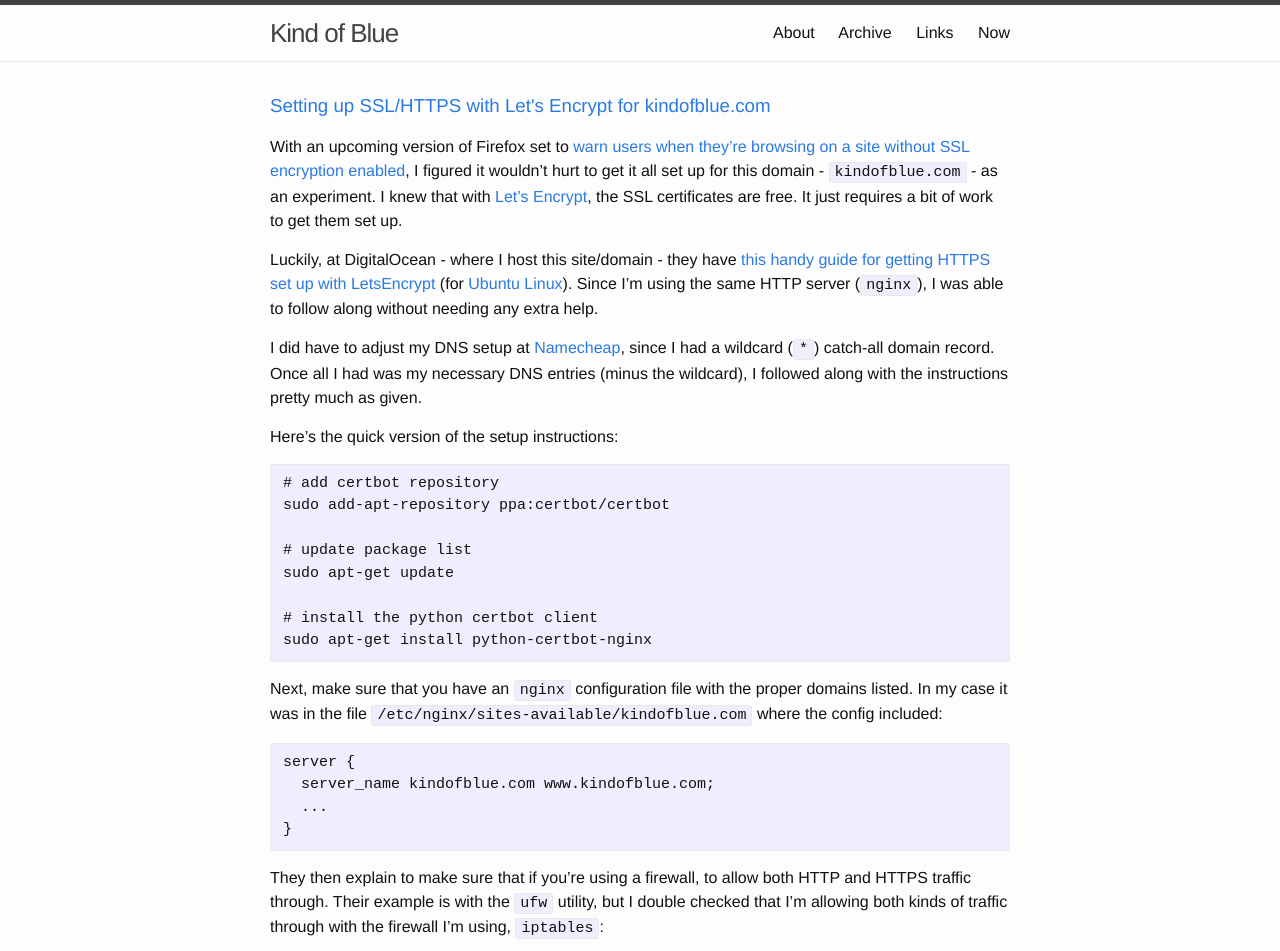
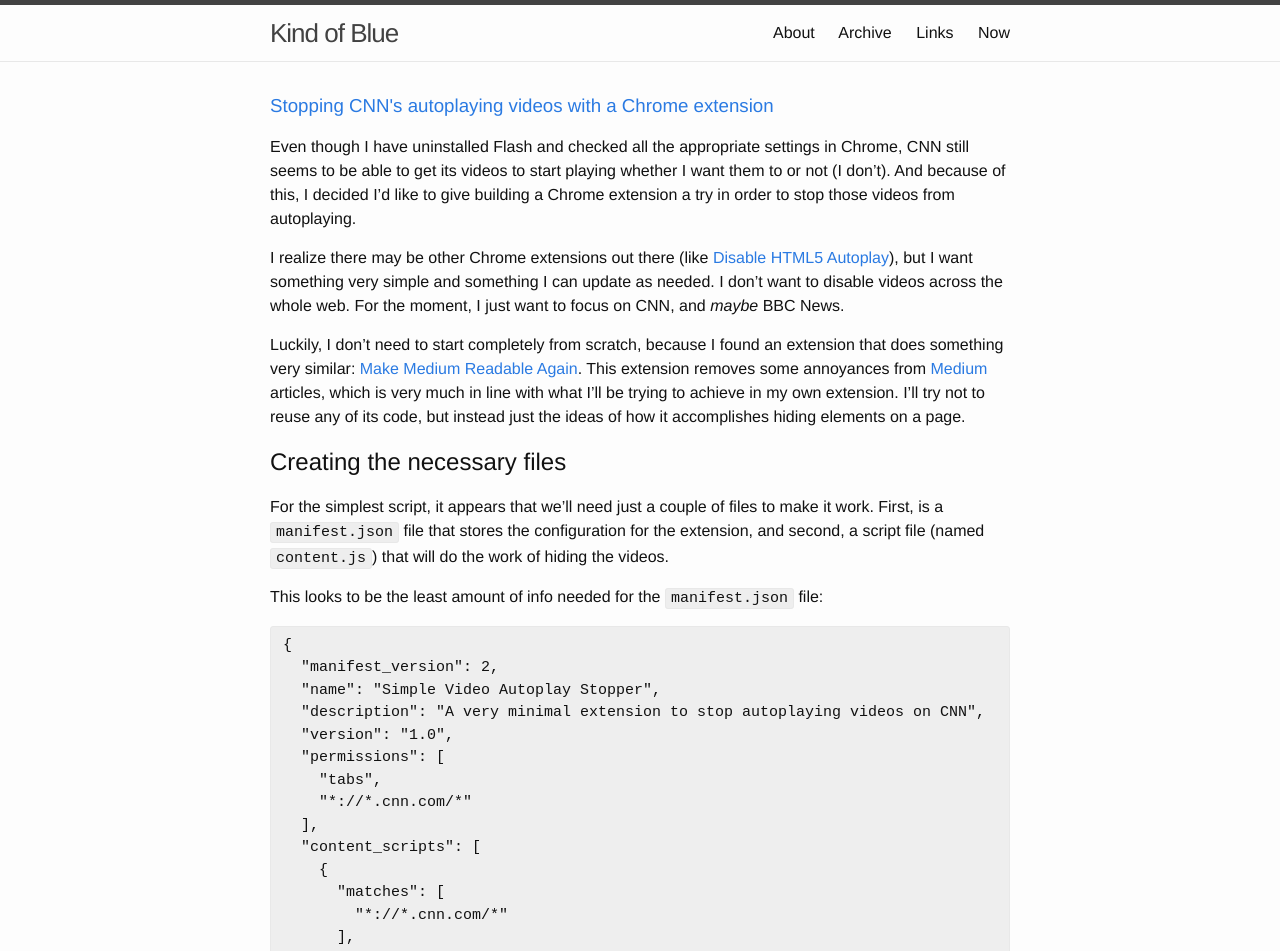
Before and after one commit to billturner/older_new_kindofblue.com, a Jekyll site: the page built from index.html, in a window 1280 px wide. Shown: the top 951 px of the page. Built offline with Jekyll 4.4.1, drawn with Linux system fonts in a browser that asks for light colours; the list of posts is cut into pages by our own code; some of the changed text lies outside the part shown.

Commit message:
Adding chrome extension post

````diff
--- a/_config.yml
+++ b/_config.yml
@@ -20,6 +20,7 @@
 
 # Build settings
 markdown: kramdown
+highlighter: none
 
 gems:
   - jekyll-paginate
--- /dev/null
+++ b/_posts/2017/11/2017-11-15-stop-cnn-video-autoplay-chrome-extension.md
@@ -0,0 +1,147 @@
+---
+layout: post
+title:  "Stopping CNN's autoplaying videos with a Chrome extension"
+date: 2017-11-15 20:20:00 -0500
+description: "I'm sick of CNN's autoplay videos, and I'd like to learn how to write a Chrome extension"
+tags:
+- chrome
+- javascript
+- programming
+---
+Even though I have uninstalled Flash and checked all the appropriate settings in Chrome, CNN still seems to be able to get its videos to start playing whether I want them to or not (I don't). And because of this, I decided I'd like to give building a Chrome extension a try in order to stop those videos from autoplaying.
+
+I realize there may be other Chrome extensions out there (like [Disable HTML5 Autoplay](https://chrome.google.com/webstore/detail/disable-html5-autoplay/efdhoaajjjgckpbkoglidkeendpkolai?hl=en-US)), but I want something very simple and something I can update as needed. I don't want to disable videos across the whole web. For the moment, I just want to focus on CNN, and _maybe_ BBC News.
+
+Luckily, I don't need to start completely from scratch, because I found an extension that does something very similar: [Make Medium Readable Again](https://github.com/thebaer/MMRA "The GitHub repo for the MMRA extension"). This extension removes some annoyances from [Medium](https://medium.com/ "The Medium site") articles, which is very much in line with what I'll be trying to achieve in my own extension. I'll try not to reuse any of its code, but instead just the ideas of how it accomplishes hiding elements on a page.
+
+# Creating the necessary files
+
+For the simplest script, it appears that we'll need just a couple of files to make it work. First, is a `manifest.json` file that stores the configuration for the extension, and second, a script file (named `content.js`) that will do the work of hiding the videos.
+
+This looks to be the least amount of info needed for the `manifest.json` file:
+
+```json
+{
+  "manifest_version": 2,
+  "name": "Simple Video Autoplay Stopper",
+  "description": "A very minimal extension to stop autoplaying videos on CNN",
+  "version": "1.0",
+  "permissions": [
+    "tabs",
+    "*://*.cnn.com/*"
+  ],
+  "content_scripts": [
+    {
+      "matches": [
+        "*://*.cnn.com/*"
+      ],
+      "js": ["content.js"]
+    }
+  ]
+}
+```
+
+And the script that does all the work, `content.js`. Just to make sure it'll work on CNN pages, I'll just have it print something to the dev console.
+
+```javascript
+console.log('Success! You are on a CNN page.');
+```
+
+# Install your simple extension
+
+Now, with those two files in a directory on their own, you can add them in Chrome. On the Extensions page (via Windows menu, then choose Extensions), you will need to check the "Developer mode" checkbox, and then click the "Load unpacked extension..." button. From there choose the directory with those files, and then you should see something like this:
+
+![Screenshot of extensions page with new extension's details](https://c1.staticflickr.com/5/4527/37715490044_5505310c8a_c.jpg)
+
+Once installed, open up the Chrome dev console and if you go to CNN's website (any page), you should see the message above (possibly hard to find amongst a whole bunch of other messages):
+
+![Screenshot of dev console log showing our success message](https://c1.staticflickr.com/5/4524/38398814842_723259448d_c.jpg)
+
+And if you visit any other non-CNN website, you should _not_ see that message in the dev console.
+
+# Let's block some video
+
+The CNN HTML and CSS code isn't the greatest, but they do seem to follow some common patterns when it comes to their video players. It appears that many of the video players on the CNN site have a `<div>` with a class name of `media__video`, which looks something like this:
+
+```html
+<div class="js-media__video media__video" id="media__video_large-media_0--wrapper">
+  ... evil video player ...
+</div>
+```
+
+My goal at this point is to just wipe the video from the page completely. I don't want to temporarily disable it and provide a link to play it. And I don't want to replace the video with a "blocked" icon, or something like that. There has yet to be a time that I actually wanted to watch the CNN videos. I just want it gone.
+
+So, let's just wipe the video player off the page completely. Here's just about the least amount of code needed to accomplish deleting the videos:
+
+```javascript
+// in case there are multiple videos, let's find all of 'em
+const playerWrappers = container.querySelectorAll('.media__video');
+
+// now, delete them from the DOM
+playerWrappers.forEach(player => {
+  player.parentNode.removeChild(player);
+});
+
+```
+
+# Let's give it a try
+
+Once you've installed an "unpacked extension" from local code, you can always update the extension by clicking the "Reload" link - shown in the first screenshot above with the Apple symbol next to it (it will look different depending on your OS).
+
+Now if we visit a CNN page with video we should no longer see the video at the top of the article. Here's what it looks like with the extenstion disabled (or not installed):
+
+![Screenshot of the CNN page with the video present](https://c1.staticflickr.com/5/4536/38418137892_aa206fbf5c_c.jpg)
+
+And here's what it looks like with it enabled:
+
+![Screenshot of the CNN page with the video completely removed](https://c1.staticflickr.com/5/4560/37563010225_9958211c6d_c.jpg)
+
+Awesome.
+
+# Clean it up a little bit
+
+If you notice in the first screenshot included in this post, instead of a nice icon for the extension you'll see the puzzle piece logo instead. To remedy this, I created a super simple (and very ugly) image for the extension (named `icon.png`), and then added a reference to it in the `manifest.json`:
+
+```json
+{
+  "manifest_version": 2,
+  "name": "Simple Video Autoplay Stopper",
+  "description": "A very minimal extension to stop autoplaying videos on CNN",
+  "version": "1.0",
+  "permissions": [
+    "tabs",
+    "*://*.cnn.com/*"
+  ],
+  "content_scripts": [
+    {
+      "matches": [
+        "*://*.cnn.com/*"
+      ],
+      "js": ["content.js"]
+    }
+  ],
+  "icons": {
+    "128": "icon.png"
+  }
+}
+```
+
+# Success!
+
+It's nice to see how little code it takes to get rid of those annoying autoplaying videos. When I do visit CNN, it's usually to get a quick impression of a story, and not any in-depth reporting. But when there are videos starting without me wanting them to, I want to check the CNN site less and less. But now, I have an easy solution.
+
+It's likely there are cases that I will miss, due to different HTML and CSS identifiers surrouding the video. If so, I'll likely come back and update the extension to make sure those videos are removed as well. Even if I do, it's nice to know it isn't all that difficult to do.
+
+# Where to find the source code
+
+The code for this simple extension can be found here on GitHub: [simple-video-autoplay-stopper](https://github.com/billturner/simple-video-autoplay-stopper "The GitHub page for this extension"). If you'd like to fork it and add your own features or block videos from other sites, feel free. I think I'm going to keep it as simple as possible for myself.
+
+# Some links that were helpful
+
+* [Make Medium Readable Again](https://github.com/thebaer/MMRA) extension source
+* [Content Scripts](https://developer.chrome.com/extensions/content_scripts) page from official extension docs
+* [How to Create a Chrome Extension in 10 Minutes Flat](https://www.sitepoint.com/create-chrome-extension-10-minutes-flat/)
+
+# Finally
+
+I may revisit this sometime soon and add support for blocking video on other sites, and I may actually make it an option to play the disabled video. If so, I'll make a new post explaining the modifications I made. But for the time being, this works just as I had hoped!
--- a/assets/main.scss
+++ b/assets/main.scss
@@ -20,6 +20,7 @@
 $grey-color-light: lighten($grey-color, 40%);
 $grey-color-dark:  darken($grey-color, 25%);
 
+$code-background:  #eee;
 // Width of the content area
 $content-width:    800px;
 
@@ -45,6 +46,9 @@
       margin: 0 auto;
     }
   }
+  code, pre {
+    background: $code-background;
+  }
 }
 
 .pagination {
````
Also changed, not shown: _drafts/stop-cnn-video-autoplay-chrome-extension.md (deleted, +0 -11 lines).
